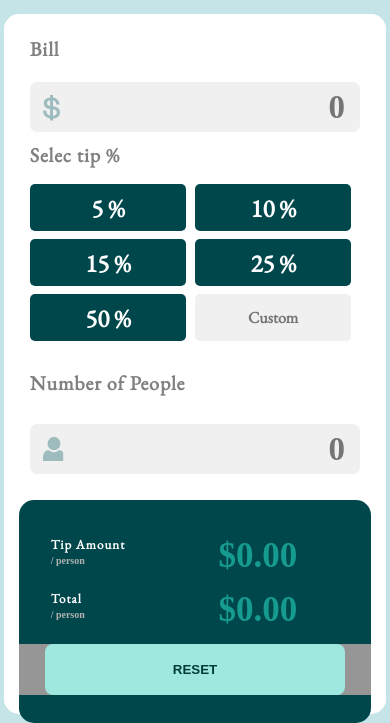
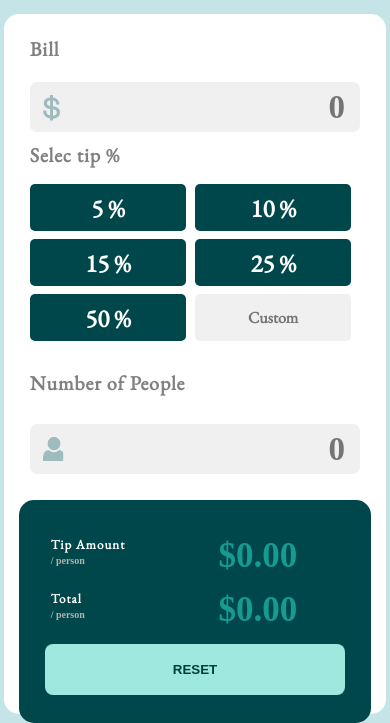
Before and after one commit to alexander1106/calculator-app, a plain HTML site: page index.html in a window 390 px wide. Shown: the part 202-925 px from the top of the page. Drawn offline with nearby package versions, Linux system fonts and the light colour scheme.

Commit message:
This is the sis commit

```diff
--- a/style.css
+++ b/style.css
@@ -314,7 +314,6 @@ input:focus {
 
     }
     .borrar{
-        background-color: #969696;
         margin-top: 0px
     }
 }
```
